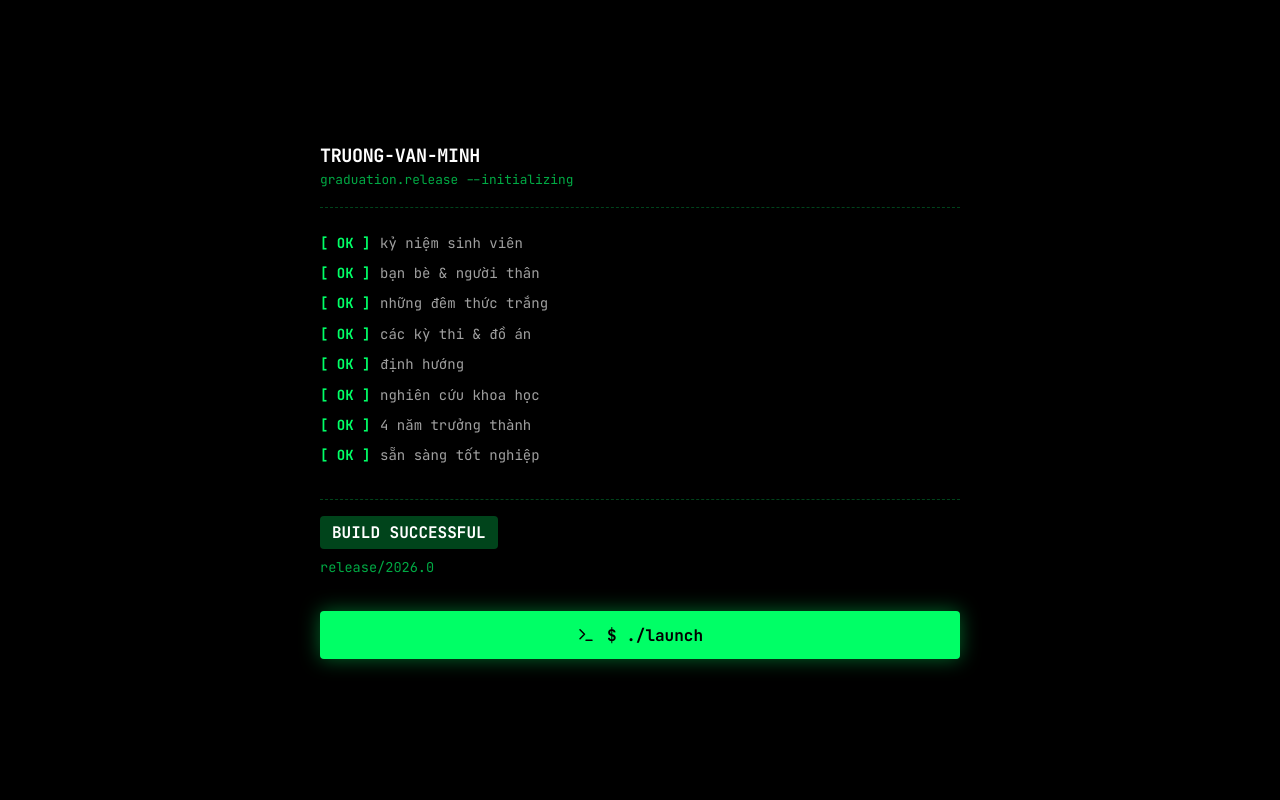
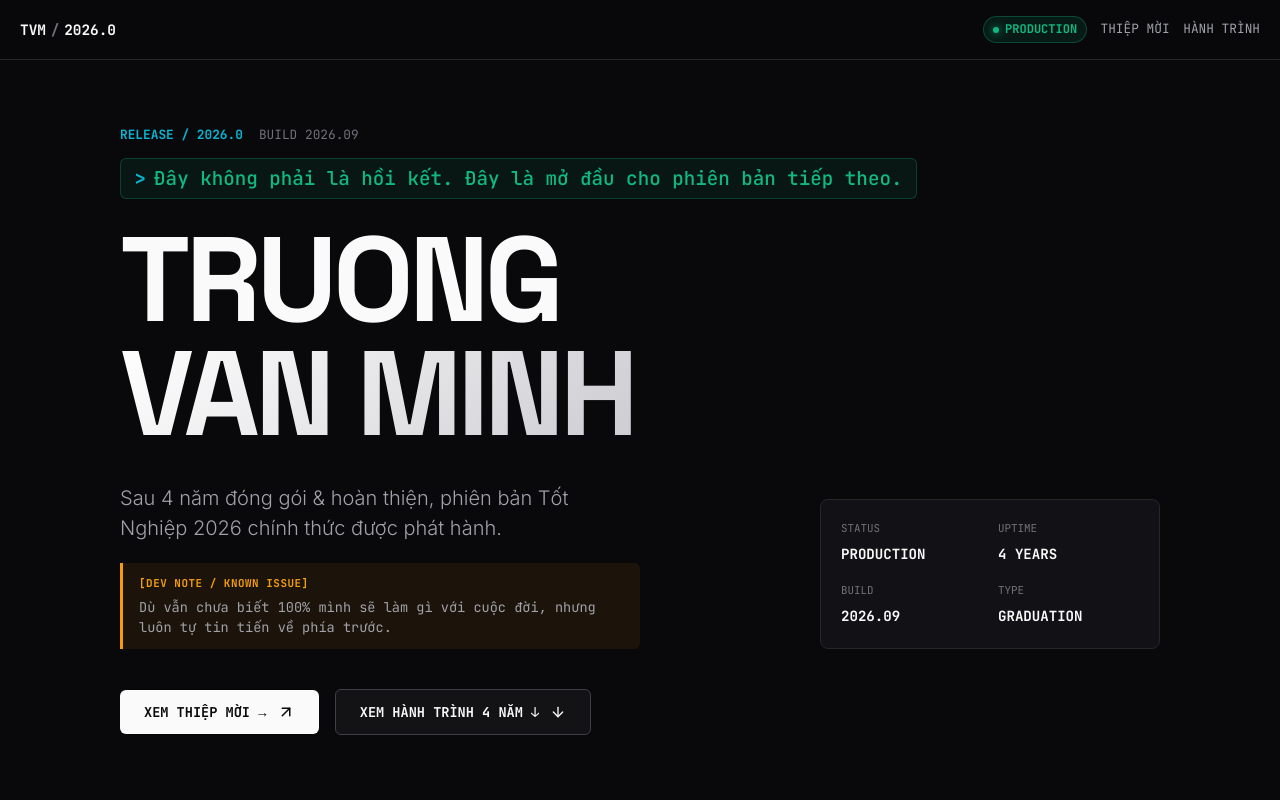
Before and after one commit to Mr-1504/graduation-release, a React (Vite) app: page / in a window 1280 px wide. Shown: the top 800 px of the page. Built offline with nearby package versions, Linux system fonts and the light colour scheme.

Commit message:
refactor: remove boot sequence and terminal easter egg to simplify App component

```diff
--- a/src/App.jsx
+++ b/src/App.jsx
@@ -1,38 +1,27 @@
 import React, { useEffect, useState } from "react";
 import {
   releaseInfo,
-  bootLogs,
   changelog,
   contributors,
 } from "./data";
 import {
-  Terminal,
   ArrowUpRight,
   ArrowDown,
   MapPin,
   CheckCircle2,
   X,
   ExternalLink,
-  Globe,
   ChevronDown,
   ChevronUp,
-  SkipForward,
 } from "lucide-react";
 
 export default function App() {
-  const [lang, setLang] = useState(() => {
-    return localStorage.getItem("graduation_lang") || "vi";
-  });
-  const [isBooted, setIsBooted] = useState(false);
-  const [isUnlocked, setIsUnlocked] = useState(false);
+  const lang = "vi";
   const [scrollProgress, setScrollProgress] = useState(0);
   const [activeContributor, setActiveContributor] = useState(null);
   const [rsvpStatus, setRsvpStatus] = useState(() => {
     return localStorage.getItem("graduation_rsvp") || null;
   });
-  const [showTerminalModal, setShowTerminalModal] = useState(false);
-  const [terminalCommand, setTerminalCommand] = useState("");
-  const [terminalOutput, setTerminalOutput] = useState(null);
 
   // Accordion state for Changelog (default latest version open)
   const [expandedVersions, setExpandedVersions] = useState({
@@ -46,18 +35,6 @@ export default function App() {
     }));
   };
 
-  // Enable body overflow once booted
-  useEffect(() => {
-    if (!isBooted) {
-      document.body.style.overflow = "hidden";
-    } else {
-      document.body.style.overflow = "unset";
-    }
-    return () => {
-      document.body.style.overflow = "unset";
-    };
-  }, [isBooted]);
-
   const handleScrollTo = (targetId) => {
     const el = document.getElementById(targetId);
     if (el) {
@@ -65,19 +42,11 @@ export default function App() {
     }
   };
 
-  const toggleLanguage = () => {
-    const nextLang = lang === "vi" ? "en" : "vi";
-    setLang(nextLang);
-    localStorage.setItem("graduation_lang", nextLang);
-  };
-
   // DevTools ASCII Banner on load
   useEffect(() => {
     console.log(
       `%c
 ╔══════════════════════════════════════════════════╗
-║                                                  ║
-║   Hey, you're looking under the hood! 🚀        ║
 ║                                                  ║
 ║   TRUONG VAN MINH — GRADUATION RELEASE 2026      ║
 ║   Thanks for being a part of this 4-year journey. ║
@@ -90,7 +59,6 @@ export default function App() {
 
   // Track scroll progress
   useEffect(() => {
-    if (!isBooted) return;
     const handleScroll = () => {
       const totalScroll = document.documentElement.scrollHeight - window.innerHeight;
       if (totalScroll > 0) {
@@ -99,48 +67,12 @@ export default function App() {
     };
     window.addEventListener("scroll", handleScroll, { passive: true });
     return () => window.removeEventListener("scroll", handleScroll);
-  }, [isBooted]);
-
-  // Keyboard shortcuts (Cmd/Ctrl + K for Easter egg terminal)
-  useEffect(() => {
-    const handleKeyDown = (e) => {
-      if ((e.metaKey || e.ctrlKey) && e.key.toLowerCase() === "k") {
-        e.preventDefault();
-        setShowTerminalModal((prev) => !prev);
-      }
-    };
-    window.addEventListener("keydown", handleKeyDown);
-    return () => window.removeEventListener("keydown", handleKeyDown);
   }, []);
 
   const handleRsvp = (status) => {
     setRsvpStatus(status);
     localStorage.setItem("graduation_rsvp", status);
   };
-
-  const handleTerminalSubmit = (e) => {
-    e.preventDefault();
-    const cmd = terminalCommand.trim().toLowerCase();
-    if (cmd.startsWith("sudo graduate")) {
-      setTerminalOutput(
-        "Access Granted. Congratulations! 🎉 You have unlocked the developer master key."
-      );
-    } else if (cmd === "help") {
-      setTerminalOutput("Available commands: sudo graduate, status, exit");
-    } else if (cmd === "status") {
-      setTerminalOutput("STATUS: PRODUCTION | UPTIME: 4 YEARS | GRADUATE: TRUONG VAN MINH");
-    } else if (cmd === "exit") {
-      setShowTerminalModal(false);
-      setTerminalOutput(null);
-    } else {
-      setTerminalOutput(`Command not found: '${terminalCommand}'. Try 'sudo graduate'`);
-    }
-    setTerminalCommand("");
-  };
-
-  if (!isBooted) {
-    return <BootScreen lang={lang} onLaunch={() => setIsBooted(true)} />;
-  }
 
   return (
     <div className="app-container">
@@ -179,26 +111,6 @@ export default function App() {
           >
             {lang === "vi" ? "HÀNH TRÌNH" : "JOURNEY"}
           </a>
-
-          {/* Language Switcher Button */}
-          <button
-            className="nav-cmd-btn"
-            onClick={toggleLanguage}
-            title="Chuyển đổi ngôn ngữ / Switch Language"
-            style={{ fontWeight: 700, color: "var(--accent-cyan)", borderColor: "rgba(6, 182, 212, 0.4)" }}
-          >
-            <Globe size={14} />
-            <span>{lang.toUpperCase()}</span>
-          </button>
-
-          <button
-            className="nav-cmd-btn"
-            onClick={() => setShowTerminalModal(true)}
-            title="Open Easter Egg Terminal (Ctrl+K)"
-          >
-            <Terminal size={14} />
-            <span className="desktop-only">Ctrl+K</span>
-          </button>
         </div>
       </header>
 
@@ -407,7 +319,7 @@ export default function App() {
           <div className="section-head">
             <span className="num">03</span>
             <h2>CHANGELOG</h2>
-            <span className="sub">{lang === "vi" ? "HÀNH TRÌNH 4 NĂM (ACCORDION)" : "RELEASE HISTORY"}</span>
+            <span className="sub">{lang === "vi" ? "HÀNH TRÌNH 4 NĂM" : "RELEASE HISTORY"}</span>
           </div>
 
           <div className="changelog-accordion-list">
@@ -575,136 +487,6 @@ export default function App() {
           </div>
         </div>
       )}
-
-      {/* Easter Egg Terminal Modal */}
-      {showTerminalModal && (
-        <div className="terminal-modal" onClick={() => setShowTerminalModal(false)}>
-          <div className="terminal-box" onClick={(e) => e.stopPropagation()}>
-            <div className="terminal-topbar">
-              <div className="terminal-dots">
-                <span className="terminal-dot red" />
-                <span className="terminal-dot yellow" />
-                <span className="terminal-dot green" />
-              </div>
-              <span className="terminal-title">developer-console.sh</span>
-              <button
-                style={{ background: "none", border: "none", color: "#71717a", cursor: "pointer" }}
-                onClick={() => setShowTerminalModal(false)}
-              >
-                <X size={16} />
-              </button>
-            </div>
-
-            <div className="terminal-content">
-              <p style={{ color: "#a1a1aa" }}>
-                Type <code style={{ color: "#10b981" }}>sudo graduate</code> to execute master trigger.
-              </p>
-
-              {terminalOutput && (
-                <div style={{ color: "#00ff66", margin: "0.5rem 0", lineHeight: "1.4" }}>
-                  {terminalOutput}
-                </div>
-              )}
-
-              <form onSubmit={handleTerminalSubmit} className="terminal-input-line">
-                <span style={{ color: "#10b981" }}>$</span>
-                <input
-                  type="text"
-                  autoFocus
-                  placeholder="sudo graduate"
-                  value={terminalCommand}
-                  onChange={(e) => setTerminalCommand(e.target.value)}
-                />
-              </form>
-            </div>
-          </div>
-        </div>
-      )}
     </div>
   );
 }
-
-// 01 — BOOT SCREEN COMPONENT
-function BootScreen({ lang, onLaunch }) {
-  const [visibleLines, setVisibleLines] = useState(0);
-  const [bootFinished, setBootFinished] = useState(false);
-  const logs = bootLogs[lang] || bootLogs.vi;
-
-  const handleSkipLog = (e) => {
-    if (e) e.stopPropagation();
-    if (!bootFinished) {
-      setVisibleLines(logs.length);
-      setBootFinished(true);
-    }
-  };
-
-  useEffect(() => {
-    if (bootFinished) return;
-
-    const interval = setInterval(() => {
-      setVisibleLines((prev) => {
-        if (prev < logs.length) {
-          return prev + 1;
-        } else {
-          clearInterval(interval);
-          setBootFinished(true);
-          return prev;
-        }
-      });
-    }, 500);
-
-    return () => clearInterval(interval);
-  }, [logs.length, bootFinished]);
-
-  return (
-    <div
-      className="boot-screen"
-      onClick={!bootFinished ? handleSkipLog : undefined}
-      style={{ cursor: bootFinished ? "default" : "pointer" }}
-    >
-      <div className="boot-container" onClick={(e) => e.stopPropagation()}>
-        <div className="boot-header" style={{ display: "flex", justifyContent: "space-between", alignItems: "center" }}>
-          <div>
-            <div className="boot-title">TRUONG-VAN-MINH</div>
-            <div className="boot-sub">graduation.release --initializing</div>
-          </div>
-          {!bootFinished && (
-            <button
-              className="boot-skip-btn"
-              onClick={handleSkipLog}
-              title="Bỏ qua / Skip log animation"
-            >
-              <SkipForward size={14} />
-              <span>{lang === "vi" ? "BỎ QUA" : "SKIP"}</span>
-            </button>
-          )}
-        </div>
-
-        <div className="boot-logs" onClick={!bootFinished ? handleSkipLog : undefined}>
-          {logs.slice(0, visibleLines).map((log, idx) => (
-            <div key={idx} className="boot-line">
-              <span className="boot-status">[ {log.status} ]</span>
-              <span className="boot-label">{log.text}</span>
-            </div>
-          ))}
-        </div>
-
-        {bootFinished ? (
-          <div className="boot-result">
-            <div className="boot-success-badge">BUILD SUCCESSFUL</div>
-            <div className="boot-version">release/2026.0</div>
-
-            <button className="boot-launch-btn" onClick={onLaunch}>
-              <Terminal size={18} />
-              $ ./launch
-            </button>
-          </div>
-        ) : (
-          <div style={{ textAlign: "center", marginTop: "1rem", fontSize: "0.75rem", color: "#00aa44", opacity: 0.8 }}>
-            {lang === "vi" ? "(Chạm bất kỳ đâu để bỏ qua chạy log)" : "(Tap anywhere to skip logs)"}
-          </div>
-        )}
-      </div>
-    </div>
-  );
-}
```
